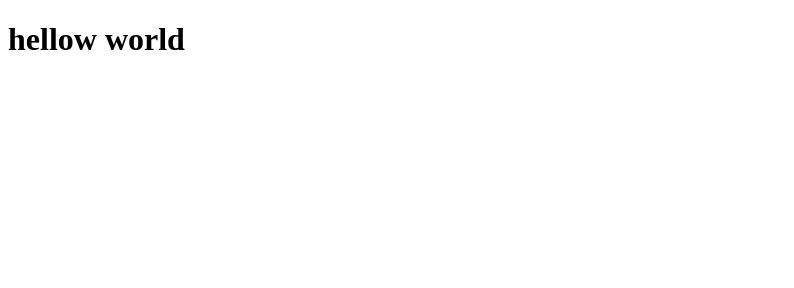
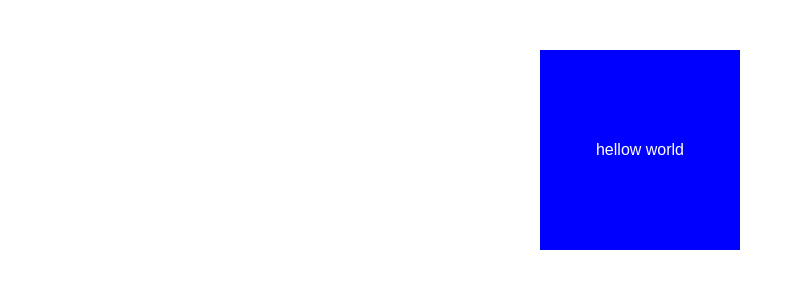
Before and after one commit to yusuftobing/latihan-remote, a plain HTML site: page index.html in a window 1280 px wide. Shown: the whole page, without its empty margins (0-794 px from the left). Drawn offline with Linux system fonts and the light colour scheme.

Commit message:
menambahkan file style.html dan menambahkan isi file index.html

```diff
--- a/index.html
+++ b/index.html
@@ -4,6 +4,7 @@
     <meta charset="UTF-8" />
     <meta name="viewport" content="width=device-width, initial-scale=1.0" />
     <title>Document</title>
+    <link rel="stylesheet" href="style.css" />
   </head>
   <body>
     <h1>hellow world</h1>
--- a/style.css
+++ b/style.css
@@ -133,3 +133,18 @@ table {
   border-collapse: collapse;
   border-spacing: 0;
 }
+
+/* style start */
+body {
+  font-family: Arial, Helvetica, sans-serif;
+  color: white;
+}
+
+h1 {
+  margin: 50px auto;
+  line-height: 200px;
+  text-align: center;
+  background-color: blue;
+  width: 200px;
+  height: 200px;
+}
```
